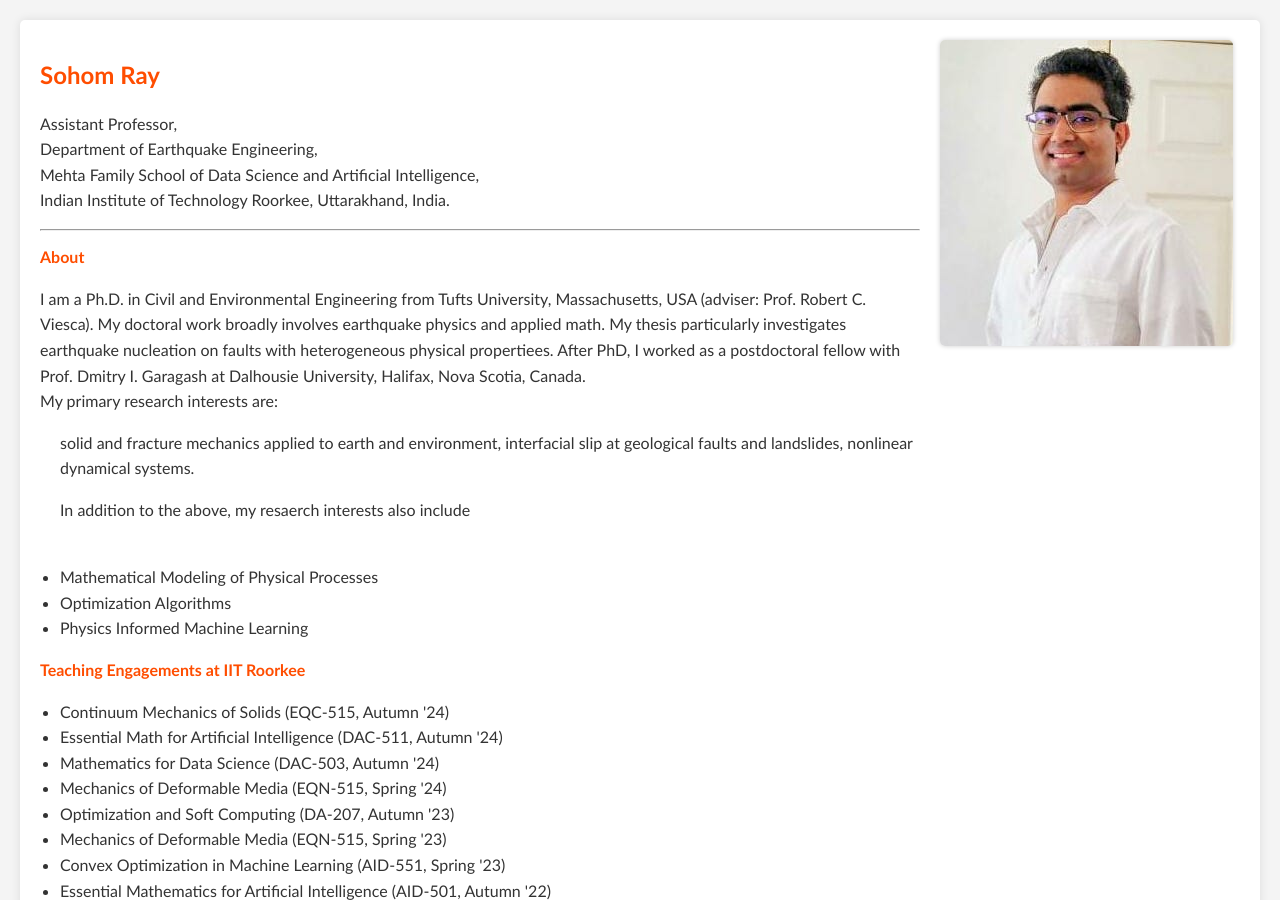
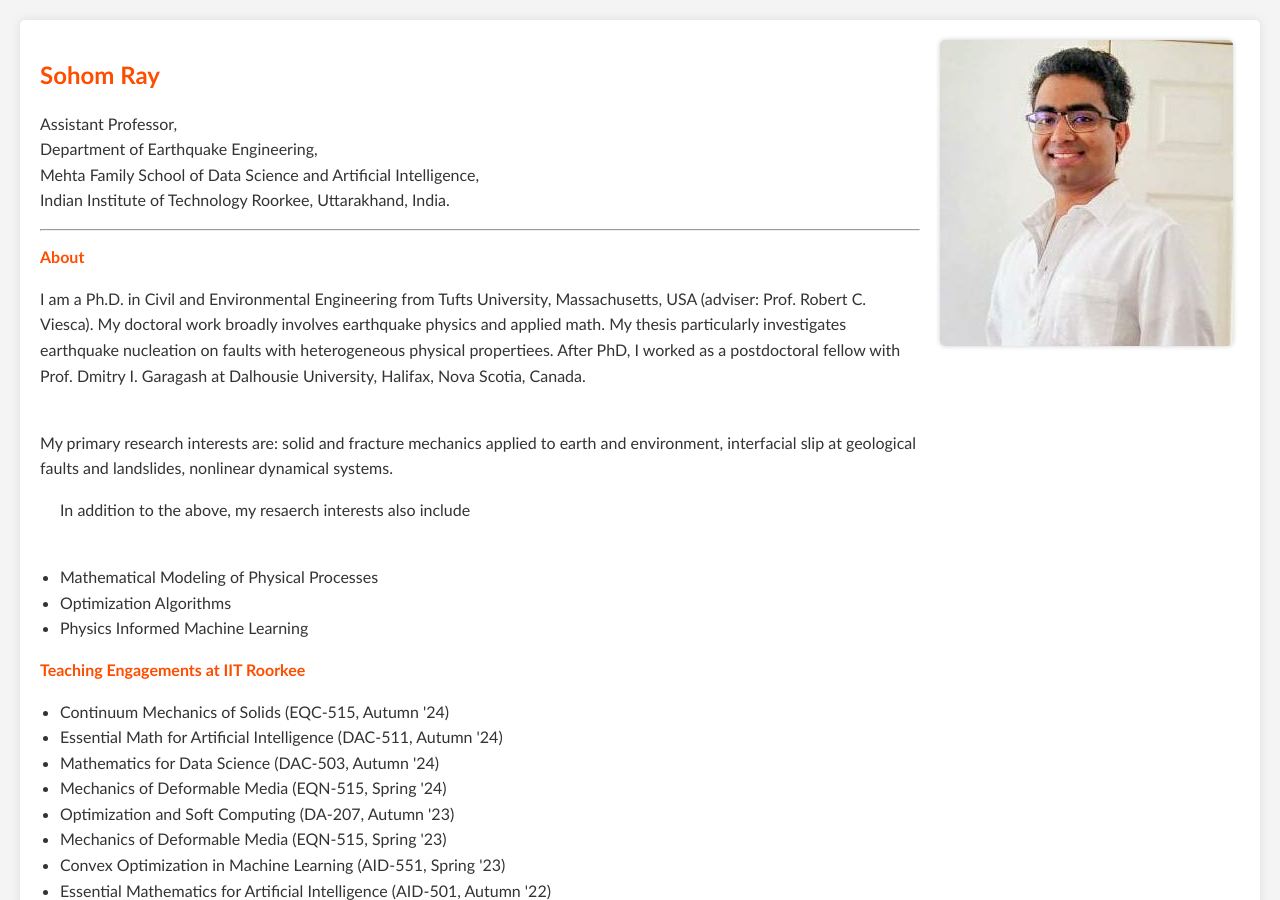
Before and after one commit to RaySohom/q, a Jekyll site: the page index.html, which Jekyll copies as it is, in a window 1280 px wide and 900 px high. Built offline with Jekyll 4.4.1, drawn with Linux system fonts in a browser that asks for light colours; some web fonts are replaced.

Commit message:
Update index.html

```diff
--- a/index.html
+++ b/index.html
@@ -14,12 +14,9 @@
             <hr>
             <h2> About</h2>
             <p> I am a Ph.D. in Civil and Environmental Engineering from Tufts University, Massachusetts, USA (adviser: Prof. Robert C. Viesca). My doctoral work broadly involves earthquake physics and applied math. My thesis particularly investigates earthquake nucleation on faults with heterogeneous physical propertiees.
-                After PhD, I worked as a postdoctoral fellow with Prof. Dmitry I. Garagash at Dalhousie University, Halifax, Nova Scotia, Canada. <br>
-                My primary research interests are:
-             <ul>
-                solid and fracture mechanics applied to earth and environment, interfacial slip at geological faults and landslides, nonlinear dynamical systems.
-             </ul>
-             <ul>
+                After PhD, I worked as a postdoctoral fellow with Prof. Dmitry I. Garagash at Dalhousie University, Halifax, Nova Scotia, Canada. <br> <br>
+            <p>My primary research interests are: solid and fracture mechanics applied to earth and environment, interfacial slip at geological faults and landslides, nonlinear dynamical systems.</p>
+            <ul>
             <p>In addition to the above, my resaerch interests also include </p> <br>
                 <li> Mathematical Modeling of Physical Processes</li>
                 <li> Optimization Algorithms</li>
```
